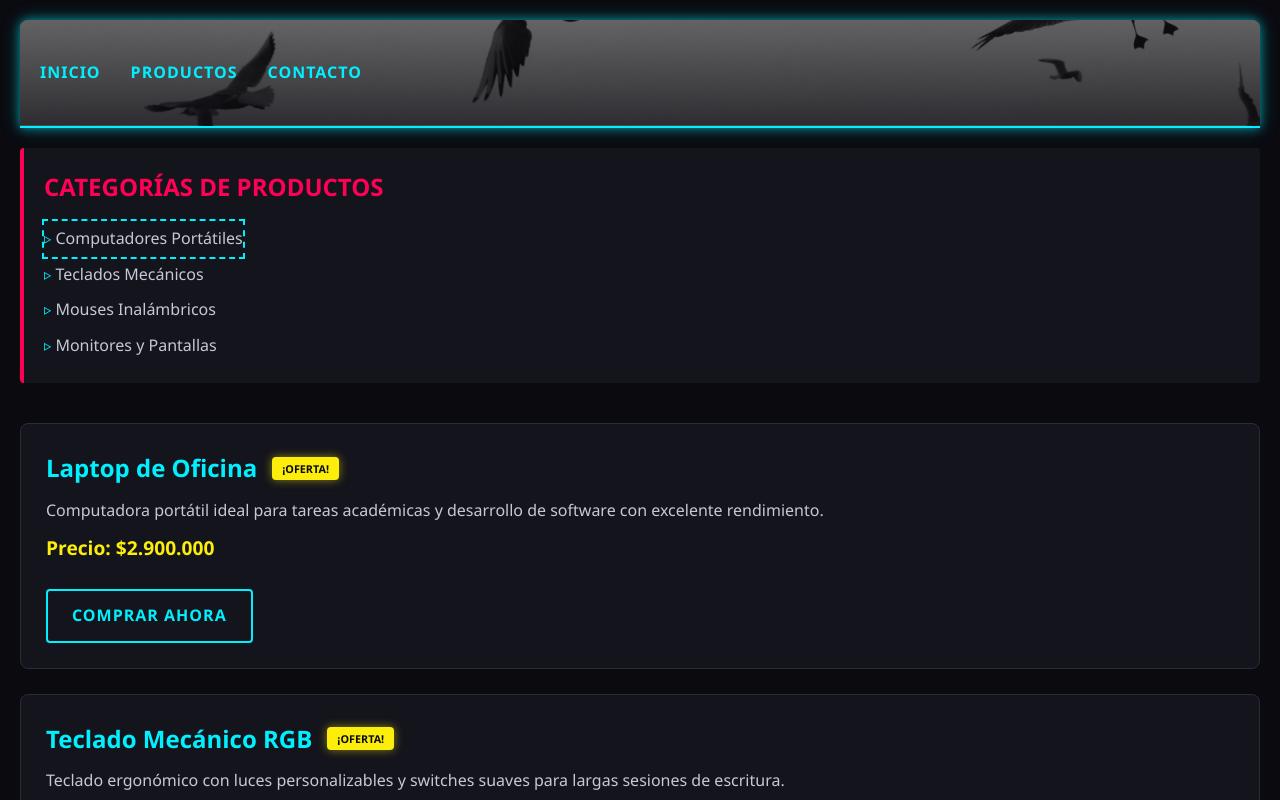
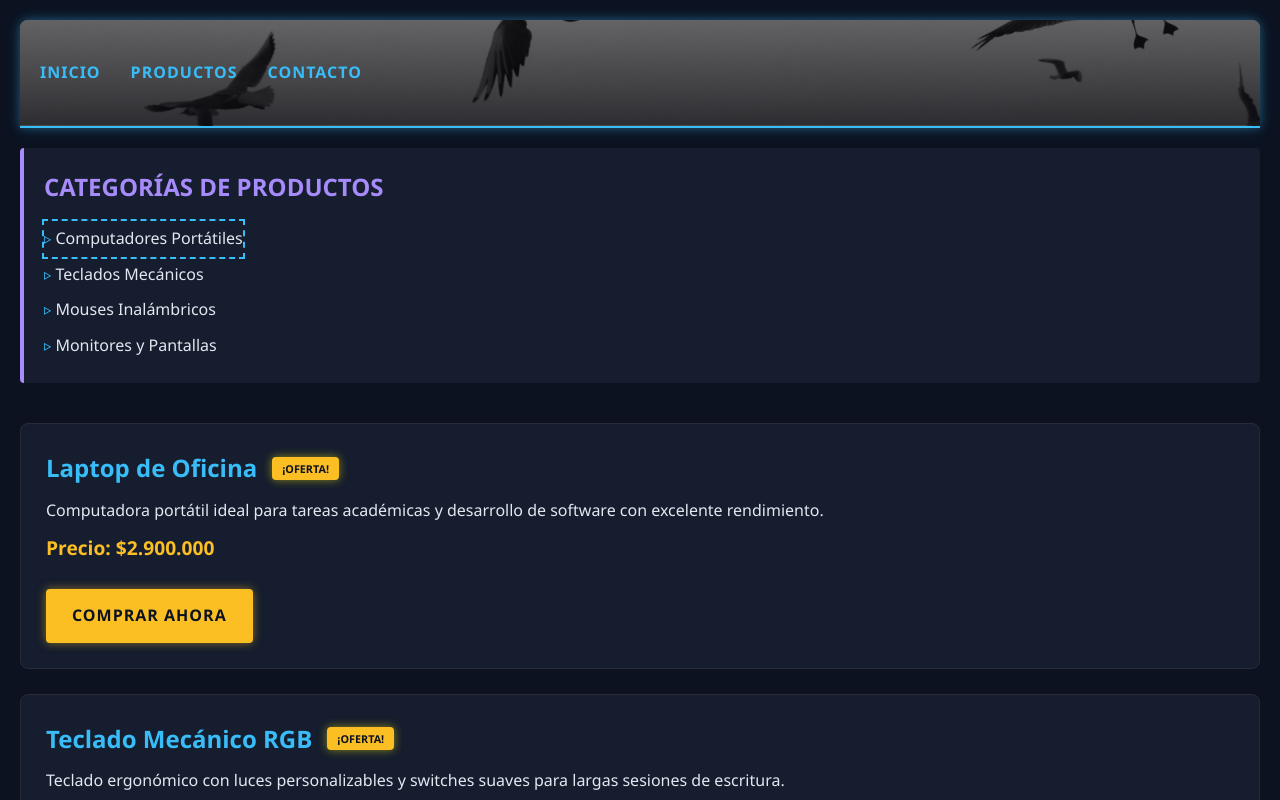
Before and after one commit to ManuelFernando95/CSS, a plain HTML site: page index.html in a window 1280 px wide. Both pictures are taken after a click on the link "Computadores Portátiles". Shown: the top 800 px of the page. Drawn offline with Linux system fonts and the light colour scheme; files that its build step writes are made by us from their sources.

Commit message:
refactor(styles): actualizar modulos css con clases BEM planas y documentar hallazgos

```diff
--- /dev/null
+++ b/CSS/aside.css
@@ -0,0 +1,43 @@
+.aside {
+    background-color: var(--color-tarjeta);
+    padding: 20px;
+    margin: 20px 0;
+    border-left: 4px solid var(--color-secundario);
+    border-radius: 4px;
+}
+
+.aside h2 {
+    color: var(--color-secundario);
+    margin-bottom: 15px;
+    text-transform: uppercase;
+}
+
+.aside__list {
+    list-style-type: none;
+}
+
+.aside__link {
+    color: var(--color-texto);
+    text-decoration: none;
+    display: inline-block;
+    padding: 5px 0;
+    transition: all 0.3s ease;
+}
+
+.aside__link::before {
+    content: "▹ ";
+    color: var(--color-primario);
+}
+
+.aside__link:hover {
+    color: var(--color-fondo);
+    background-color: var(--color-primario);
+    padding-left: 10px;
+    padding-right: 10px;
+    border-radius: 3px;
+    box-shadow: var(--glow-primario);
+}
+
+.aside__link:focus {
+    outline: 2px dashed var(--color-primario);
+}
--- /dev/null
+++ b/CSS/buttons.css
@@ -0,0 +1,48 @@
+.card__button {
+    display: inline-block;
+    margin-top: 15px;
+    padding: 12px 24px;
+    background-color: transparent;
+    color: var(--color-primario);
+    border: 2px solid var(--color-primario);
+    border-radius: 4px;
+    text-decoration: none;
+    font-weight: bold;
+    text-transform: uppercase;
+    letter-spacing: 1px;
+    transition: all 0.3s ease-in-out;
+}
+
+.card__button:hover {
+    background-color: var(--color-secundario);
+    border-color: var(--color-secundario);
+    color: var(--color-fondo);
+    box-shadow: var(--glow-secundario);
+    transform: translateY(-2px);
+}
+
+/* Botón destacado (oferta) */
+.card__button--destacado {
+    background-color: var(--color-oferta);
+    border-color: var(--color-oferta);
+    color: var(--color-fondo);
+    box-shadow: 0 0 10px rgba(251, 191, 36, 0.5);
+}
+
+.card__button--destacado:hover {
+    background-color: var(--color-secundario);
+    border-color: var(--color-secundario);
+    color: var(--color-fondo);
+    box-shadow: var(--glow-secundario);
+}
+
+/* Accesibilidad: foco visible con teclado */
+.card__button:focus-visible {
+    outline: 2px dashed var(--color-primario);
+    outline-offset: 3px;
+}
+
+.card__button:active {
+    transform: translateY(2px);
+    box-shadow: none;
+}
--- /dev/null
+++ b/CSS/card.css
@@ -0,0 +1,56 @@
+.main {
+    padding: 20px 0;
+}
+
+.card {
+    background-color: var(--color-tarjeta);
+    border: 1px solid #2a2a3a;
+    border-radius: 8px;
+    padding: 25px;
+    margin-bottom: 25px;
+    transition:
+        transform 0.3s ease,
+        box-shadow 0.3s ease,
+        border-color 0.3s ease;
+}
+
+.card:hover {
+    transform: translateY(-5px);
+    border-color: var(--color-primario);
+    box-shadow: 0 5px 20px rgba(56, 189, 248, 0.1);
+}
+
+.card__title {
+    color: var(--color-primario);
+    margin-bottom: 10px;
+    display: flex;
+    align-items: center;
+}
+
+.card--after .card__title::after {
+    content: "¡Oferta!";
+    background-color: var(--color-oferta);
+    color: var(--color-fondo);
+    font-size: 0.45em;
+    font-weight: bold;
+    padding: 3px 10px;
+    border-radius: 4px;
+    margin-left: 15px;
+    text-transform: uppercase;
+    box-shadow: 0 0 10px rgba(252, 238, 10, 0.5);
+    transition: transform 0.3s ease;
+}
+
+.card:has(.card__button:hover) .card__title::after {
+    transform: translateX(10px) scale(1.1);
+}
+
+.card p {
+    margin-bottom: 10px;
+}
+
+.card p:last-of-type {
+    color: var(--color-oferta);
+    font-weight: bold;
+    font-size: 1.2em;
+}
--- /dev/null
+++ b/CSS/header.css
@@ -0,0 +1,31 @@
+.header {
+    background-image: linear-gradient(rgba(10, 10, 15, 0.5), rgba(10, 10, 15, 0.8)), url("../pexels-fidan-nazim-qizi-134456769-39083618.jpg");
+    background-size: cover;
+    background-position: center;
+    padding: 40px 20px;
+    border-bottom: 2px solid var(--color-primario);
+    box-shadow: var(--glow-primario);
+    border-radius: 8px 8px 0 0;
+}
+
+.header__nav-list {
+    display: flex;
+    gap: 30px;
+    list-style-type: none;
+}
+
+.header__nav-link {
+    color: var(--color-primario);
+    text-decoration: none;
+    font-weight: bold;
+    text-transform: uppercase;
+    letter-spacing: 1px;
+    transition:
+        color 0.3s ease,
+        text-shadow 0.3s ease;
+}
+
+.header__nav-link:hover {
+    color: var(--color-secundario);
+    text-shadow: var(--glow-secundario);
+}
--- a/CSS/style.css
+++ b/CSS/style.css
@@ -1,12 +1,18 @@
+@import url("header.css");
+@import url("card.css");
+@import url("buttons.css");
+@import url("footer.css");
+@import url("aside.css");
+
 :root {
-    --color-primario: #00f0ff;
-    --color-secundario: #ff0055;
-    --color-fondo: #0a0a0f;
-    --color-tarjeta: #14141c;
-    --color-texto: #c5c9d6;
-    --color-oferta: #fcee0a;
-    --glow-primario: 0 0 10px rgba(0, 240, 255, 0.5), 0 0 20px rgba(0, 240, 255, 0.3);
-    --glow-secundario: 0 0 10px rgba(255, 0, 85, 0.5), 0 0 20px rgba(255, 0, 85, 0.3);
+    --color-primario: #38bdf8;
+    --color-secundario: #a78bfa;
+    --color-fondo: #0c1220;
+    --color-tarjeta: #151d2e;
+    --color-texto: #e2e8f0;
+    --color-oferta: #fbbf24;
+    --glow-primario: 0 0 10px rgba(56, 189, 248, 0.35), 0 0 20px rgba(56, 189, 248, 0.15);
+    --glow-secundario: 0 0 10px rgba(167, 139, 250, 0.35), 0 0 20px rgba(167, 139, 250, 0.15);
 }
 
 * {
@@ -23,192 +29,3 @@ body {
     padding: 20px;
     min-height: 100vh;
 }
-
-header {
-    background-image: linear-gradient(rgba(10, 10, 15, 0.5), rgba(10, 10, 15, 0.8)), url("pexels-fidan-nazim-qizi-134456769-39083618.jpg");
-    background-size: cover;
-    background-position: center;
-    padding: 40px 20px;
-    border-bottom: 2px solid var(--color-primario);
-    box-shadow: var(--glow-primario);
-    border-radius: 8px 8px 0 0;
-}
-
-nav ul {
-    display: flex;
-    gap: 30px;
-    list-style-type: none;
-}
-
-header nav ul li a {
-    color: var(--color-primario);
-    text-decoration: none;
-    font-weight: bold;
-    text-transform: uppercase;
-    letter-spacing: 1px;
-    transition:
-        color 0.3s ease,
-        text-shadow 0.3s ease;
-}
-
-header nav ul li a:hover {
-    color: var(--color-secundario);
-    text-shadow: var(--glow-secundario);
-}
-
-aside {
-    background-color: var(--color-tarjeta);
-    padding: 20px;
-    margin: 20px 0;
-    border-left: 4px solid var(--color-secundario);
-    border-radius: 4px;
-}
-
-aside h2 {
-    color: var(--color-secundario);
-    margin-bottom: 15px;
-    text-transform: uppercase;
-}
-
-aside ul {
-    list-style-type: none;
-}
-
-aside ul li a {
-    color: var(--color-texto);
-    text-decoration: none;
-    display: inline-block;
-    padding: 5px 0;
-    transition: all 0.3s ease;
-}
-
-aside ul li a::before {
-    content: "▹ ";
-    color: var(--color-primario);
-}
-
-aside ul li a:hover {
-    color: var(--color-fondo);
-    background-color: var(--color-primario);
-    padding-left: 10px;
-    padding-right: 10px;
-    border-radius: 3px;
-    box-shadow: var(--glow-primario);
-}
-
-aside ul li a:focus {
-    outline: 2px dashed var(--color-primario);
-}
-
-main {
-    padding: 20px 0;
-}
-
-article {
-    background-color: var(--color-tarjeta);
-    border: 1px solid #2a2a3a;
-    border-radius: 8px;
-    padding: 25px;
-    margin-bottom: 25px;
-    transition:
-        transform 0.3s ease,
-        box-shadow 0.3s ease,
-        border-color 0.3s ease;
-}
-
-article:hover {
-    transform: translateY(-5px);
-    border-color: var(--color-primario);
-    box-shadow: 0 5px 20px rgba(0, 240, 255, 0.1);
-}
-
-article h2 {
-    color: var(--color-primario);
-    margin-bottom: 10px;
-    display: flex;
-    align-items: center;
-}
-
-article h2::after {
-    content: "¡Oferta!";
-    background-color: var(--color-oferta);
-    color: var(--color-fondo);
-    font-size: 0.45em;
-    font-weight: bold;
-    padding: 3px 10px;
-    border-radius: 4px;
-    margin-left: 15px;
-    text-transform: uppercase;
-    box-shadow: 0 0 10px rgba(252, 238, 10, 0.5);
-    transition: transform 0.3s ease;
-}
-
-article:has(.btn-comprar:hover) h2::after {
-    transform: translateX(10px) scale(1.1);
-}
-
-article p {
-    margin-bottom: 10px;
-}
-
-article p:last-of-type {
-    color: var(--color-oferta);
-    font-weight: bold;
-    font-size: 1.2em;
-}
-
-.btn-comprar {
-    display: inline-block;
-    margin-top: 15px;
-    padding: 12px 24px;
-    background-color: transparent;
-    color: var(--color-primario);
-    border: 2px solid var(--color-primario);
-    border-radius: 4px;
-    text-decoration: none;
-    font-weight: bold;
-    text-transform: uppercase;
-    letter-spacing: 1px;
-    transition: all 0.3s ease-in-out;
-}
-
-.btn-comprar:hover {
-    background-color: var(--color-secundario);
-    border-color: var(--color-secundario);
-    color: #ffffff;
-    box-shadow: var(--glow-secundario);
-    transform: translateY(-2px);
-}
-
-.btn-comprar:active {
-    transform: translateY(2px);
-    box-shadow: none;
-}
-
-footer {
-    background-color: var(--color-tarjeta);
-    color: var(--color-texto);
-    padding: 30px 20px;
-    margin-top: 40px;
-    border-top: 2px solid var(--color-secundario);
-    border-radius: 0 0 8px 8px;
-    text-align: center;
-}
-
-footer p {
-    margin-bottom: 15px;
-}
-
-footer a {
-    color: var(--color-primario);
-    text-decoration: none;
-    margin: 0 10px;
-    transition:
-        color 0.3s ease,
-        text-shadow 0.3s ease;
-}
-
-footer a:hover {
-    color: var(--color-secundario);
-    text-shadow: var(--glow-secundario);
-}
--- a/index.html
+++ b/index.html
@@ -5,71 +5,70 @@
     <meta charset="UTF-8">
     <meta name="viewport" content="width=device-width, initial-scale=1.0">
     <title>Productos</title>
-    <link rel="stylesheet" href="style.css">
-    <link rel="stylesheet" href="../CSS/style.css">
+    <link rel="stylesheet" href="CSS/style.css">
 </head>
 
 <body>
-    <header>
-        <nav>
-            <ul>
-                <li><a href="index.html">Inicio</a></li>
-                <li><a href="productos.html">Productos</a></li>
-                <li><a href="contacto.html">Contacto</a></li>
+    <header class="header">
+        <nav class="header__nav">
+            <ul class="header__nav-list">
+                <li><a class="header__nav-link" href="index.html">Inicio</a></li>
+                <li><a class="header__nav-link" href="productos.html">Productos</a></li>
+                <li><a class="header__nav-link" href="contacto.html">Contacto</a></li>
             </ul>
         </nav>
     </header>
-    <aside>
+    <aside class="aside">
         <h2>Categorías de Productos</h2>
-        <ul>
-            <li><a href="#">Computadores Portátiles</a></li>
-            <li><a href="#">Teclados Mecánicos</a></li>
-            <li><a href="#">Mouses Inalámbricos</a></li>
-            <li><a href="#">Monitores y Pantallas</a></li>
+        <ul class="aside__list">
+            <li><a class="aside__link" href="#">Computadores Portátiles</a></li>
+            <li><a class="aside__link" href="#">Teclados Mecánicos</a></li>
+            <li><a class="aside__link" href="#">Mouses Inalámbricos</a></li>
+            <li><a class="aside__link" href="#">Monitores y Pantallas</a></li>
         </ul>
     </aside>
-    <main>
-        <section>
+    <main class="main">
+        <section class="products-section">
 
-            <article>
-                <h2>Laptop de Oficina</h2>
+            <article class="card card--after">
+                <h2 class="card__title">Laptop de Oficina</h2>
                 <p>Computadora portátil ideal para tareas académicas y desarrollo de software con excelente rendimiento.
                 </p>
                 <p>Precio: $2.900.000</p>
-                <a href="#" class="btn-comprar btn-destacado">Comprar ahora</a>
+                <a href="#" class="card__button card__button--destacado">Comprar ahora</a>
             </article>
 
-            <article>
-                <h2>Teclado Mecánico RGB</h2>
+            <article class="card card--after">
+                <h2 class="card__title">Teclado Mecánico RGB</h2>
                 <p>Teclado ergonómico con luces personalizables y switches suaves para largas sesiones de escritura.</p>
                 <p>Precio: $280.000</p>
-                <a href="#" class="btn-comprar">Comprar ahora</a>
+                <a href="#" class="card__button">Comprar ahora</a>
             </article>
 
-            <article>
-                <h2>Mouse Inalámbrico</h2>
+            <article class="card card--after">
+                <h2 class="card__title">Mouse Inalámbrico</h2>
                 <p>Mouse óptico de alta precisión con batería recargable y conexión estable sin cables.</p>
                 <p>Precio: $125.000</p>
-                <a href="#" class="btn-comprar">Comprar ahora</a>
+                <a href="#" class="card__button">Comprar ahora</a>
             </article>
 
-            <article>
-                <h2>Monitor Full HD 24"</h2>
+            <article class="card card--after">
+                <h2 class="card__title">Monitor Full HD 24"</h2>
                 <p>Pantalla nítida con protección ocular, perfecta para trabajar o disfrutar de contenido multimedia.
                 </p>
                 <p>Precio: $850.000</p>
-                <a href="#" class="btn-comprar">Comprar ahora</a>
+                <a href="#" class="card__button">Comprar ahora</a>
             </article>
 
         </section>
     </main>
-    <footer>
+    <footer class="footer">
         <p>&copy; 2026 Todos los derechos reservados.</p>
-        <a href="#">Facebook</a>
-        <a href="#">Instagram</a>
-        <a href="#">LinkedIn</a>
-        <a href="#">Twitter</a>
-        <a href="#">YouTube</a>
+        <a class="footer__link" href="#">Facebook</a>
+        <a class="footer__link" href="#">Instagram</a>
+        <a class="footer__link" href="#">LinkedIn</a>
+        <a class="footer__link" href="#">Twitter</a>
+        <a class="footer__link" href="#">YouTube</a>
     </footer>
 </body>
 
```
Also changed, not shown: CSS/footer.css (added, +27 -0 lines), CSS/botones.css (deleted), CSS/menu-lateral.css (deleted), CSS/tarjetas.css (deleted), 1 other file.
